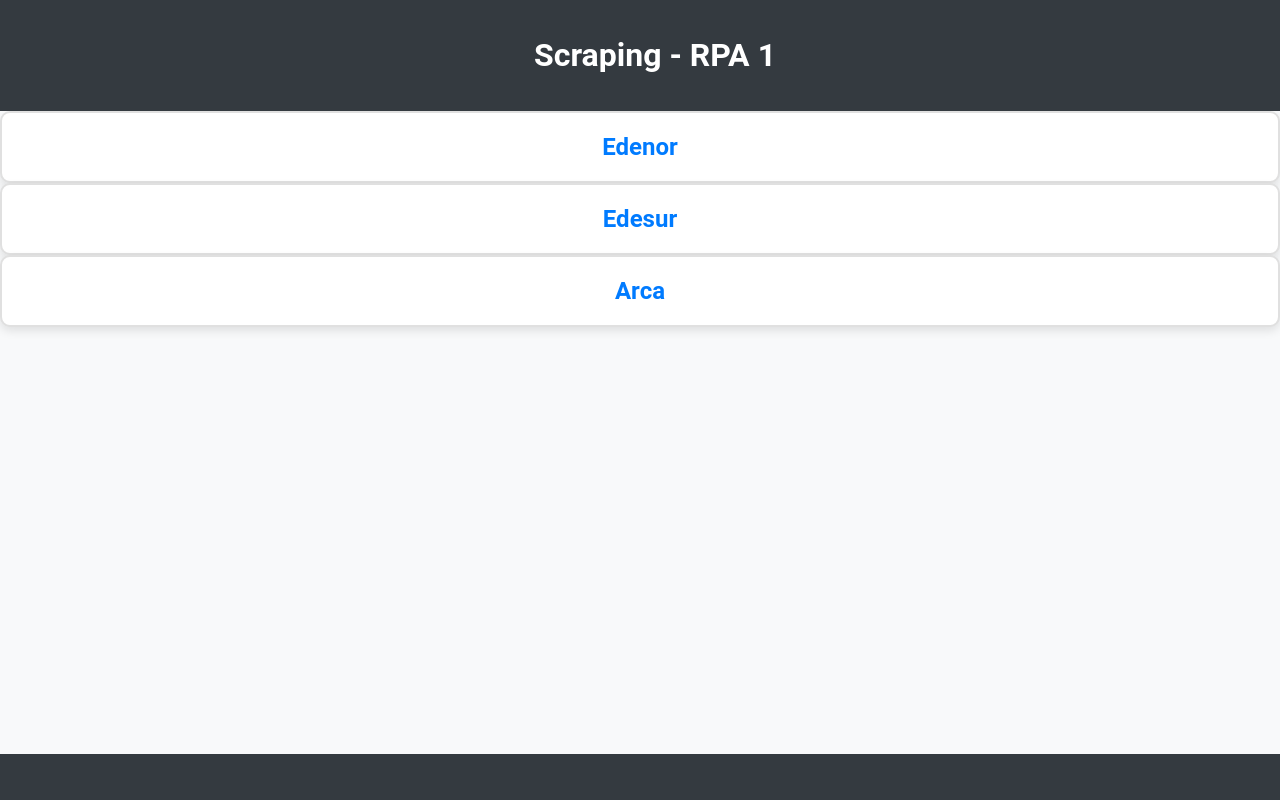
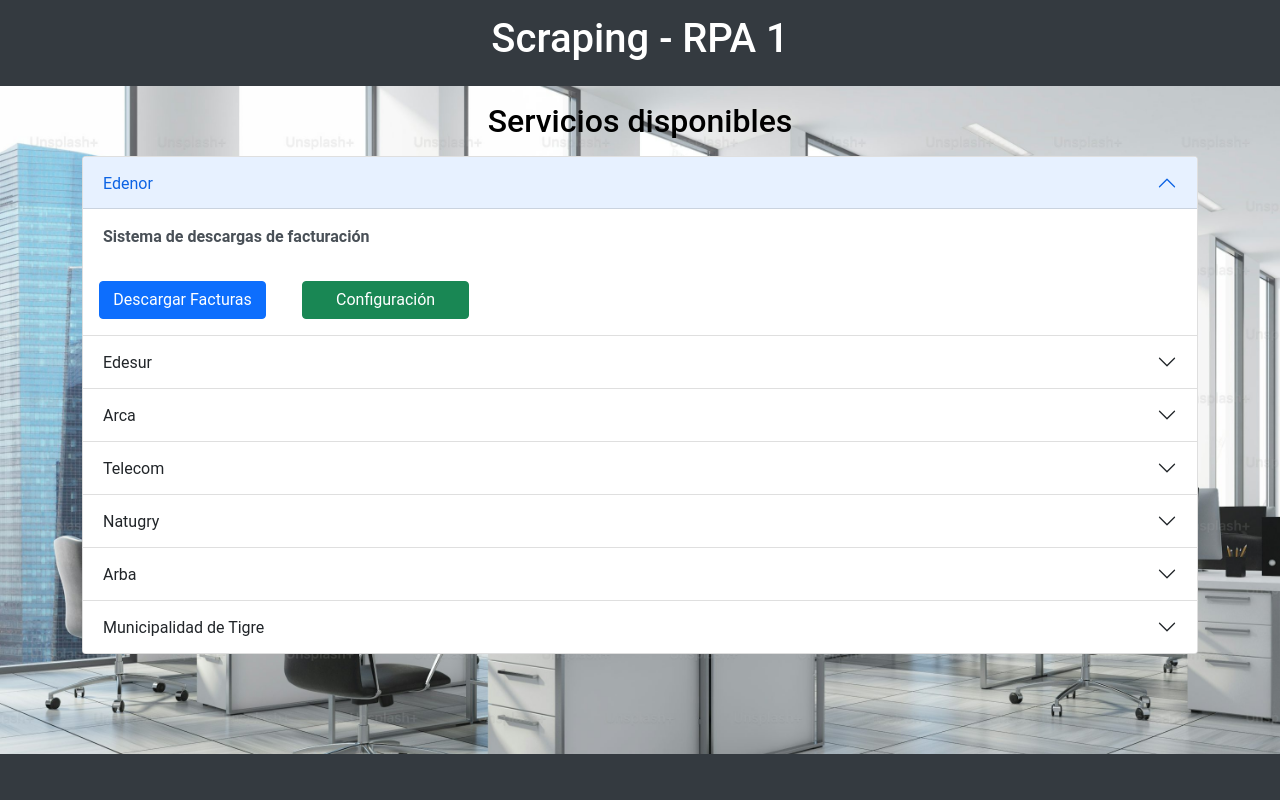
Before and after one commit to marcosgomez187/RPA, a Flask app: page /main in a window 1280 px wide. Run offline with Flask 3, Linux system fonts and the light colour scheme.

Commit message:
modelado de la pantalla principal

```diff
--- a/app.py
+++ b/app.py
@@ -21,8 +21,9 @@
 # Ruta para la pantalla principal
 @app.route("/main")
 def main():
-    cards = ["Edenor", "Edesur", "Arca"]
-    return render_template("index.html", cards=cards)
+
+    servicios = ["Edenor", "Edesur", "Arca", "Telecom", "Natugry", "Arba", "Municipalidad de Tigre"]
+    return render_template("index.html", servicios=servicios)
 
 if __name__ == "__main__":
     app.run(debug=True)
--- a/static/styles.css
+++ b/static/styles.css
@@ -9,6 +9,12 @@
     height: 100vh;
     overflow: hidden; /* Evita que haya scroll */
     color: #495057; /* Color de texto coherente */
+}
+
+main{
+    background-image: url(./media/oficina.jpg);
+    background-size: cover;
+    background-position: center;
 }
 
 /* Login */
@@ -146,3 +152,13 @@
         font-size: 1.2rem; /* Títulos más pequeños en pantallas pequeñas */
     }
 }
+
+
+.button{
+    height: 10%;
+    width: 15%;
+}
+
+.tituloPrincipal{
+    color:black;
+}
--- a/templates/index.html
+++ b/templates/index.html
@@ -3,6 +3,7 @@
 <head>
     <meta charset="UTF-8">
     <meta name="viewport" content="width=device-width, initial-scale=1.0">
+    <link href="https://cdn.jsdelivr.net/npm/bootstrap@5.0.2/dist/css/bootstrap.min.css" rel="stylesheet" integrity="sha384-EVSTQN3/azprG1Anm3QDgpJLIm9Nao0Yz1ztcQTwFspd3yD65VohhpuuCOmLASjC" crossorigin="anonymous">
     <title>Pantalla Principal</title>
     <link rel="stylesheet" href="/static/styles.css">
 </head>
@@ -10,17 +11,41 @@
     <header>
         <h1>Scraping - RPA 1</h1>
     </header>
-    <main>
-        <div>
-            {% for card in cards %}
-            <div class="card">
-                <h3>{{ card }}</h3>
-            </div>
-            {% endfor %}
+    <main >
+        <div class="container">
+            <h2 class=" d-flex justify-content-center my-3 tituloPrincipal">Servicios disponibles</h2>
+            <div class="accordion" id="accordionExample">
+                {% for servicio in servicios %}
+                <div class="accordion-item">
+                  <h2 class="accordion-header" id="heading{{ loop.index }}">
+                    <button class="accordion-button {{ 'collapsed' if not loop.first }}"
+                            type="button"
+                            data-bs-toggle="collapse"
+                            data-bs-target="#collapse{{ loop.index }}"
+                            aria-expanded="{{ 'true' if loop.first else 'false' }}"
+                            aria-controls="collapse{{ loop.index }}">
+                      {{ servicio }}
+                    </button>
+                  </h2>
+                  <div id="collapse{{ loop.index }}"
+                       class="accordion-collapse collapse {{ 'show' if loop.first }}"
+                       aria-labelledby="heading{{ loop.index }}"
+                       data-bs-parent="#accordionExample">
+                    <div class="accordion-body">
+                      <strong>Sistema de descargas de facturación   </strong>
+                    </div>
+                    <button type="button" class="btn btn-primary mx-3 my-3 button">Descargar Facturas</button>
+                    <button type="button" class="btn btn-success mx-3 my-3 button">Configuración</button>
+                  </div>
+                </div>
+                {% endfor %}
+              </div>
         </div>
     </main>
     <footer>
         <p></p>
     </footer>
+
+    <script src="https://cdn.jsdelivr.net/npm/bootstrap@5.0.2/dist/js/bootstrap.bundle.min.js" integrity="sha384-MrcW6ZMFYlzcLA8Nl+NtUVF0sA7MsXsP1UyJoMp4YLEuNSfAP+JcXn/tWtIaxVXM" crossorigin="anonymous"></script>
 </body>
 </html>
```
Also changed, not shown: static/media/oficina.jpg (added).
